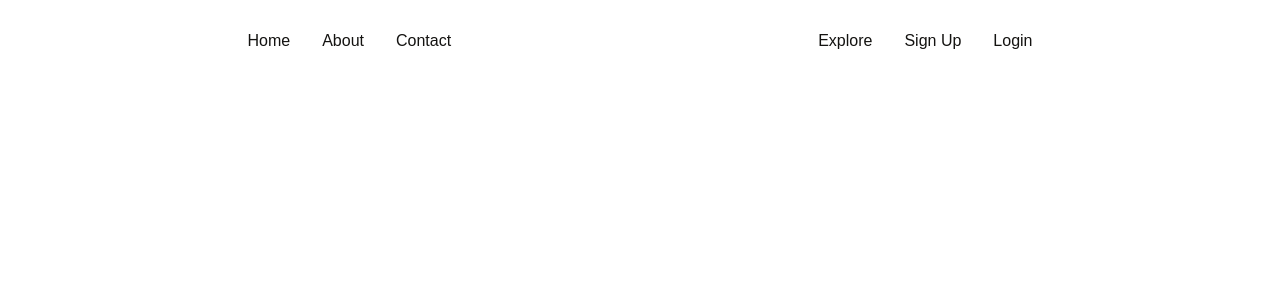
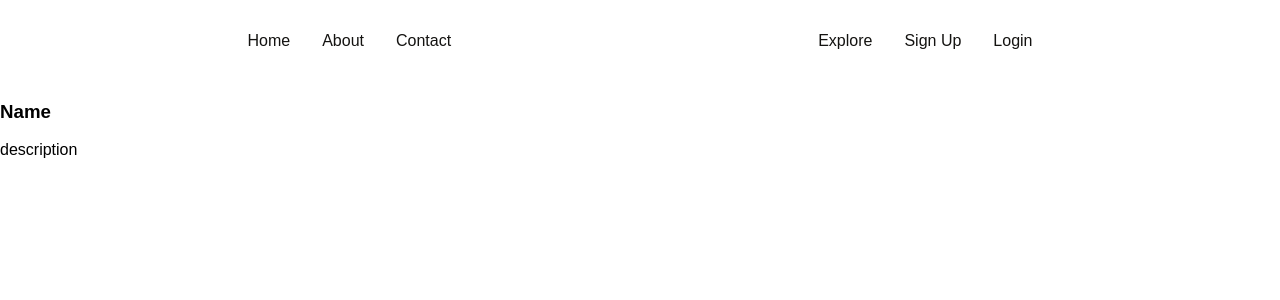
Before and after one commit to drownedout/strictly_local, a React (Create React App) app in the folder client/: page /cities/1 in a window 1280 px wide. Shown: the top 300 px of the page. Built offline with nearby package versions, Linux system fonts and the light colour scheme; what react-redux-loading would draw is missing.

Commit message:
Added City page, base routing and styling

```diff
--- a/client/src/components/cities/CityItem.js
+++ b/client/src/components/cities/CityItem.js
@@ -1,12 +1,13 @@
 import React, { Component } from 'react';
 import { connect } from 'react-redux';
+import { Link } from 'react-router-dom';
 
 class CityItem extends Component {
 	render(){
-		const { city } = this.props;
+		const { city, id } = this.props;
 		return (
 			<div className="city-item-information">
-				<h3 className="city-name">{city.name}</h3>
+				<h3 className="city-name"><Link to={`/cities/${id}`}>{city.name}</Link></h3>
 				<p className="city-description">{city.description}</p>
 	        </div>
         )
--- /dev/null
+++ b/client/src/components/cities/CityPage.js
@@ -0,0 +1,25 @@
+import React, { Component } from 'react';
+import { connect } from 'react-redux';
+
+class CityPage extends Component {
+	render(){
+		return (
+			<div className="city-page">
+				<div className="city-page-container">
+					<h3 className="city-name">Name</h3>
+					<p className="city-description">description</p>
+				</div>
+	        </div>
+        )
+	}
+}
+
+function mapStateToProps({ cities }, props) {
+	const { id } = props.match.params
+	return {
+		id
+	}
+}
+
+
+export default connect(mapStateToProps)(CityPage);
--- a/client/src/index.js
+++ b/client/src/index.js
@@ -10,6 +10,7 @@ import Signup from './components/authentication/Signup';
 import Login from './components/authentication/Login';
 import Logout from './components/authentication/Logout';
 import CityList from './components/cities/CityList';
+import CityPage from './components/cities/CityPage';
 
 import reducers from './reducers';
 
@@ -26,6 +27,7 @@ ReactDOM.render(
 		<BrowserRouter>
 			<App>
 				<Route path="/cities" exact component={CityList} />
+				<Route path='/cities/:id' exact component={CityPage} />
 				<Route path="/signup" exact component={Signup} />
 				<Route path="/login" exact component={Login} />
 				<Route path="/logout" exact component={Logout} />
```
